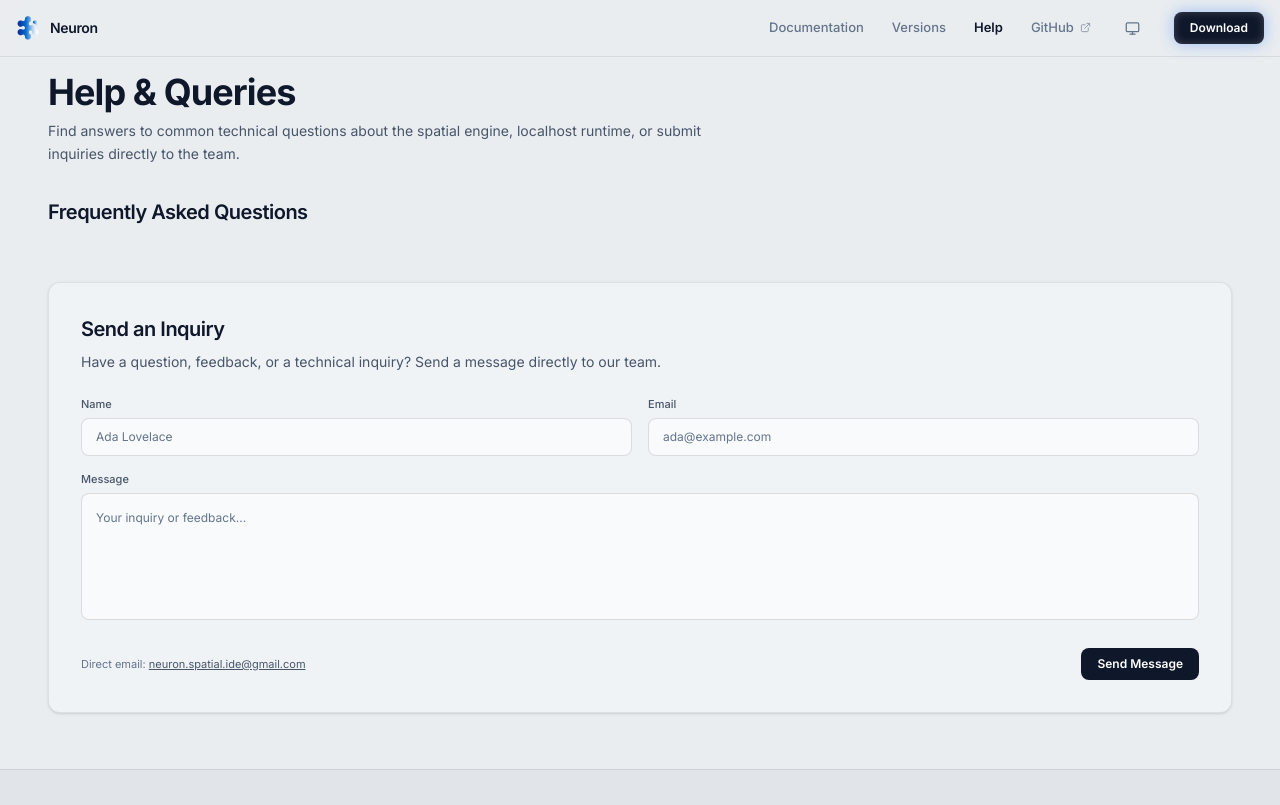
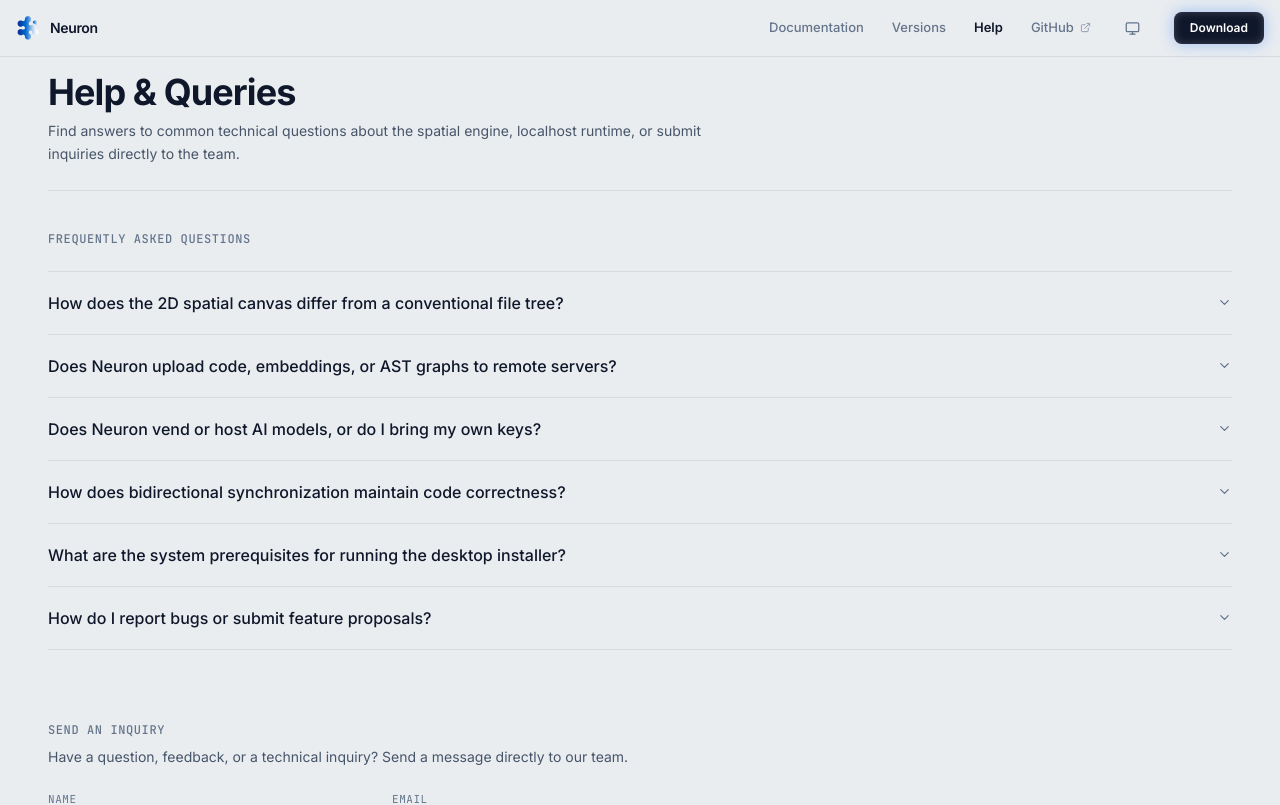
Before and after one commit to UnityNimit/Neuron-Website, a React (Vite) app: page /help in a window 1280 px wide. Shown: the top 805 px of the page. Built offline with nearby package versions, Linux system fonts and the light colour scheme.

Commit message:
fix(help): unbox help page with matching horizontal line, fix FAQ rendering, and remove container boxes

```diff
--- a/src/context/LanguageContext.jsx
+++ b/src/context/LanguageContext.jsx
@@ -56,7 +56,7 @@
       }
     }
 
-    if (found && typeof current === 'string') {
+    if (found && current !== undefined && current !== null) {
       return current;
     }
 
@@ -72,7 +72,7 @@
       }
     }
 
-    if (enFound && typeof enFallback === 'string') {
+    if (enFound && enFallback !== undefined && enFallback !== null) {
       return enFallback;
     }
 
--- a/src/pages/Help.jsx
+++ b/src/pages/Help.jsx
@@ -2,6 +2,7 @@
 import { Check, ChevronDown } from 'lucide-react';
 import Footer from '../components/Footer';
 import { useLanguage } from '../context/LanguageContext';
+import { translations } from '../i18n/translations';
 
 export default function Help() {
   const [openFaq, setOpenFaq] = useState(null);
@@ -11,10 +12,12 @@
     message: ''
   });
   const [submitted, setSubmitted] = useState(false);
-  const { t, language } = useLanguage();
+  const { t } = useLanguage();
 
   const faqs = t('help.faqs');
-  const faqList = Array.isArray(faqs) ? faqs : [];
+  const faqList = Array.isArray(faqs) && faqs.length > 0
+    ? faqs
+    : (Array.isArray(translations.en?.help?.faqs) ? translations.en.help.faqs : []);
 
   const handleSubmit = (e) => {
     e.preventDefault();
@@ -30,8 +33,11 @@
   return (
     <div className="min-h-screen bg-[var(--bg-app)] text-[var(--text-primary)] font-sans relative selection:bg-[#3B82F6]/30 selection:text-white flex flex-col justify-between transition-colors duration-200">
 
-      <main className="relative z-10 pt-[72px] pb-8 px-6 sm:px-8 md:px-12 w-full max-w-7xl mx-auto">
-        <div className="text-left mb-8">
+      <main className="relative z-10 pt-[72px] pb-16 px-6 sm:px-8 md:px-12 w-full max-w-7xl mx-auto">
+
+        {/* Header with Title and the same horizontal line as Versions */}
+        <div className="flex flex-col sm:flex-row sm:items-end justify-between gap-4 mb-10 pb-6 border-b border-[var(--border-subtle)]">
+          <div className="text-left">
             <h1 className="text-3xl sm:text-4xl font-bold tracking-tight text-[var(--text-primary)] mb-2">
               {t('help.title', 'Help & Queries')}
             </h1>
@@ -39,31 +45,30 @@
               {t('help.desc', 'Find answers to common technical questions about the spatial engine, localhost runtime, or submit inquiries directly to the team.')}
             </p>
           </div>
+        </div>
 
-        {/* FAQs Section */}
-        <section className="mb-14">
-          <h2 className="text-lg sm:text-xl font-semibold text-[var(--text-primary)] tracking-tight mb-4">
+        {/* FAQs Section - Completely unboxed, hairline dividers */}
+        <section className="mb-14 w-full">
+          <h2 className="text-xs font-mono uppercase tracking-wider text-[var(--text-muted)] font-medium mb-6">
             {t('help.faqTitle', 'Frequently Asked Questions')}
           </h2>
 
-          <div className="space-y-3">
+          <div className="space-y-0 w-full divide-y divide-[var(--border-subtle)] border-y border-[var(--border-subtle)]">
             {faqList.map((faq, idx) => {
               const isOpen = openFaq === idx;
               return (
-                <div
-                  key={idx}
-                  className="bg-[var(--bg-card)] border border-[var(--border-subtle)] hover:border-[var(--border-hover)] rounded-xl overflow-hidden transition-all shadow-sm"
-                >
+                <div key={idx} className="w-full transition-colors">
                   <button
                     onClick={() => setOpenFaq(isOpen ? null : idx)}
-                    className="w-full text-left p-4 sm:p-5 flex items-center justify-between gap-4 cursor-pointer"
+                    className="w-full text-left py-4 sm:py-5 flex items-center justify-between gap-4 cursor-pointer group bg-transparent border-none p-0 outline-none"
+                    aria-expanded={isOpen}
                   >
-                    <span className="text-sm font-medium text-[var(--text-primary)] leading-snug">
+                    <span className="text-sm sm:text-base font-medium text-[var(--text-primary)] group-hover:text-[var(--accent-color)] transition-colors leading-snug">
                       {faq.q}
                     </span>
                     <ChevronDown
-                      size={16}
-                      className={`text-[var(--text-muted)] shrink-0 transition-transform duration-200 ${isOpen ? 'rotate-180 text-[#60A5FA]' : ''}`}
+                      size={15}
+                      className={`text-[var(--text-muted)] shrink-0 transition-transform duration-200 group-hover:text-[var(--text-primary)] ${isOpen ? 'rotate-180 text-[var(--accent-color)]' : ''}`}
                     />
                   </button>
 
@@ -73,9 +78,9 @@
                     }`}
                   >
                     <div className="overflow-hidden">
-                      <div className="px-4 pb-5 sm:px-5 sm:pb-5 pt-2 text-xs sm:text-sm text-[var(--text-secondary)] leading-relaxed border-t border-[var(--border-subtle)]">
+                      <p className="pb-5 pt-1 text-xs sm:text-sm text-[var(--text-secondary)] leading-relaxed font-normal">
                         {faq.a}
-                      </div>
+                      </p>
                     </div>
                   </div>
                 </div>
@@ -84,40 +89,40 @@
           </div>
         </section>
 
-        {/* Enquiry Form Section */}
-        <section className="bg-[var(--bg-card)] border border-[var(--border-subtle)] rounded-xl p-6 sm:p-8 shadow-sm">
+        {/* Inquiry Form Section - Completely unboxed */}
+        <section className="w-full pt-4">
           <div className="mb-6">
-            <h2 className="text-lg sm:text-xl font-semibold text-[var(--text-primary)] tracking-tight mb-2">
+            <h2 className="text-xs font-mono uppercase tracking-wider text-[var(--text-muted)] font-medium mb-2">
               {t('help.formTitle', 'Send an Inquiry')}
             </h2>
-            <p className="text-[var(--text-secondary)] text-xs sm:text-sm leading-relaxed">
+            <p className="text-[var(--text-secondary)] text-xs sm:text-sm leading-relaxed max-w-2xl font-normal">
               {t('help.formDesc', 'Have a question, feedback, or a technical inquiry? Send a message directly to our team.')}
             </p>
           </div>
 
           {submitted ? (
-            <div className="bg-[var(--bg-surface)] border border-[var(--border-subtle)] rounded-xl p-6 text-center space-y-3">
-              <div className="w-10 h-10 rounded-full bg-emerald-500/10 border border-emerald-500/20 text-emerald-400 flex items-center justify-center mx-auto">
-                <Check size={18} />
-              </div>
-              <h3 className="text-base font-semibold text-[var(--text-primary)]">
+            <div className="py-8 text-left space-y-2">
+              <div className="flex items-center gap-2 text-emerald-600 dark:text-emerald-400">
+                <Check size={16} />
+                <h3 className="text-sm font-semibold">
                   {t('help.successTitle', 'Message Dispatched')}
                 </h3>
-              <p className="text-xs text-[var(--text-secondary)] max-w-md mx-auto leading-relaxed">
+              </div>
+              <p className="text-xs text-[var(--text-secondary)] max-w-md leading-relaxed font-normal">
                 {t('help.successDesc', 'Thank you for reaching out. We will review your inquiry shortly.')}
               </p>
               <button
                 onClick={() => setSubmitted(false)}
-                className="mt-3 text-xs text-[var(--text-secondary)] hover:text-[var(--text-primary)] underline cursor-pointer"
+                className="mt-3 text-xs text-[var(--text-muted)] hover:text-[var(--text-primary)] underline cursor-pointer p-0 bg-transparent border-0 outline-none block"
               >
                 {t('help.sendAnother', 'Send Another Message')}
               </button>
             </div>
           ) : (
-            <form onSubmit={handleSubmit} className="space-y-4 text-xs font-sans">
+            <form onSubmit={handleSubmit} className="space-y-4 text-xs font-sans max-w-2xl">
               <div className="grid grid-cols-1 sm:grid-cols-2 gap-4">
                 <div className="space-y-1.5">
-                  <label className="text-[var(--text-secondary)] text-[11px] block font-medium">
+                  <label className="text-[var(--text-muted)] text-[11px] font-mono uppercase tracking-wider block">
                     {t('help.nameLabel', 'Name')}
                   </label>
                   <input
@@ -126,11 +131,11 @@
                     value={formState.name}
                     onChange={(e) => setFormState({ ...formState, name: e.target.value })}
                     placeholder={t('help.namePlaceholder', 'Ada Lovelace')}
-                    className="w-full bg-[var(--input-bg)] border border-[var(--input-border)] focus:border-[var(--accent-color)] rounded-lg px-3.5 py-2.5 text-[var(--text-primary)] placeholder-[var(--text-muted)] focus:outline-none transition-colors"
+                    className="w-full bg-[var(--bg-surface)] border border-[var(--border-subtle)] focus:border-[var(--accent-color)] rounded-lg px-3.5 py-2.5 text-[var(--text-primary)] placeholder-[var(--text-muted)] focus:outline-none transition-colors text-xs"
                   />
                 </div>
                 <div className="space-y-1.5">
-                  <label className="text-[var(--text-secondary)] text-[11px] block font-medium">
+                  <label className="text-[var(--text-muted)] text-[11px] font-mono uppercase tracking-wider block">
                     {t('help.emailLabel', 'Email Address')}
                   </label>
                   <input
@@ -139,13 +144,13 @@
                     value={formState.email}
                     onChange={(e) => setFormState({ ...formState, email: e.target.value })}
                     placeholder={t('help.emailPlaceholder', 'ada@example.com')}
-                    className="w-full bg-[var(--input-bg)] border border-[var(--input-border)] focus:border-[var(--accent-color)] rounded-lg px-3.5 py-2.5 text-[var(--text-primary)] placeholder-[var(--text-muted)] focus:outline-none transition-colors"
+                    className="w-full bg-[var(--bg-surface)] border border-[var(--border-subtle)] focus:border-[var(--accent-color)] rounded-lg px-3.5 py-2.5 text-[var(--text-primary)] placeholder-[var(--text-muted)] focus:outline-none transition-colors text-xs"
                   />
                 </div>
               </div>
 
               <div className="space-y-1.5">
-                <label className="text-[var(--text-secondary)] text-[11px] block font-medium">
+                <label className="text-[var(--text-muted)] text-[11px] font-mono uppercase tracking-wider block">
                   {t('help.messageLabel', 'Message')}
                 </label>
                 <textarea
@@ -154,18 +159,18 @@
                   value={formState.message}
                   onChange={(e) => setFormState({ ...formState, message: e.target.value })}
                   placeholder={t('help.messagePlaceholder', 'Describe your query or technical question...')}
-                  className="w-full bg-[var(--input-bg)] border border-[var(--input-border)] focus:border-[var(--accent-color)] rounded-lg p-3.5 text-[var(--text-primary)] placeholder-[var(--text-muted)] focus:outline-none leading-relaxed resize-none transition-colors"
+                  className="w-full bg-[var(--bg-surface)] border border-[var(--border-subtle)] focus:border-[var(--accent-color)] rounded-lg p-3.5 text-[var(--text-primary)] placeholder-[var(--text-muted)] focus:outline-none leading-relaxed resize-none transition-colors text-xs"
                 />
               </div>
 
               <div className="pt-2 flex flex-col sm:flex-row items-start sm:items-center justify-between gap-3">
-                <div className="text-[11px] text-[var(--text-muted)]">
-                  Direct email: <a href="mailto:neuron.spatial.ide@gmail.com" className="text-[var(--text-secondary)] hover:text-[var(--text-primary)] underline">neuron.spatial.ide@gmail.com</a>
+                <div className="text-[11px] text-[var(--text-muted)] font-mono">
+                  Direct email: <a href="mailto:neuron.spatial.ide@gmail.com" className="hover:text-[var(--text-primary)] underline underline-offset-2 transition-colors">neuron.spatial.ide@gmail.com</a>
                 </div>
 
                 <button
                   type="submit"
-                  className="h-8 px-4 rounded-lg bg-[var(--btn-primary-bg)] text-[var(--btn-primary-text)] font-semibold text-xs hover:opacity-90 transition-all inline-flex items-center justify-center cursor-pointer active:scale-[0.98]"
+                  className="h-8 px-4 rounded-lg bg-[var(--btn-primary-bg)] text-[var(--btn-primary-text)] font-semibold text-xs hover:opacity-90 transition-all inline-flex items-center justify-center cursor-pointer active:scale-[0.98] shadow-sm shrink-0"
                 >
                   <span>{t('help.submitBtn', 'Send Message')}</span>
                 </button>
```
Lines whose indentation alone changed are shown as unchanged.
